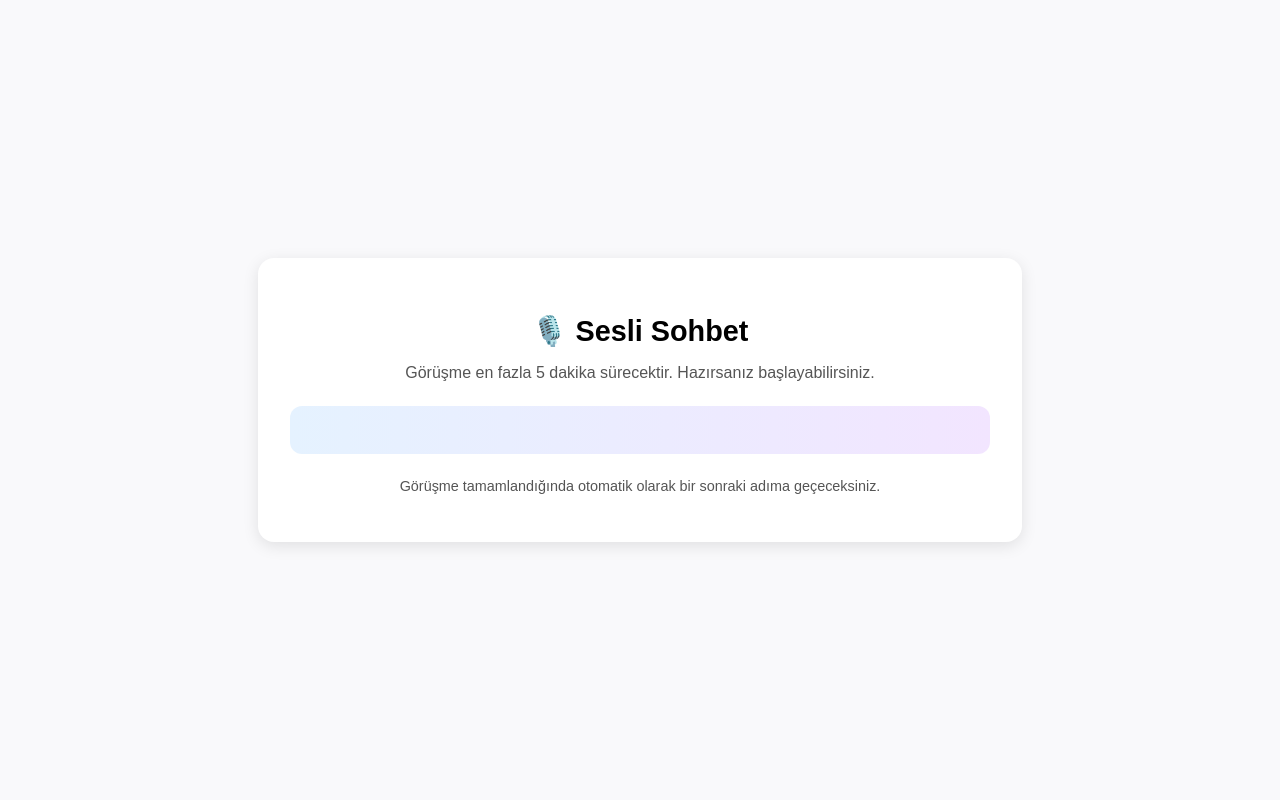
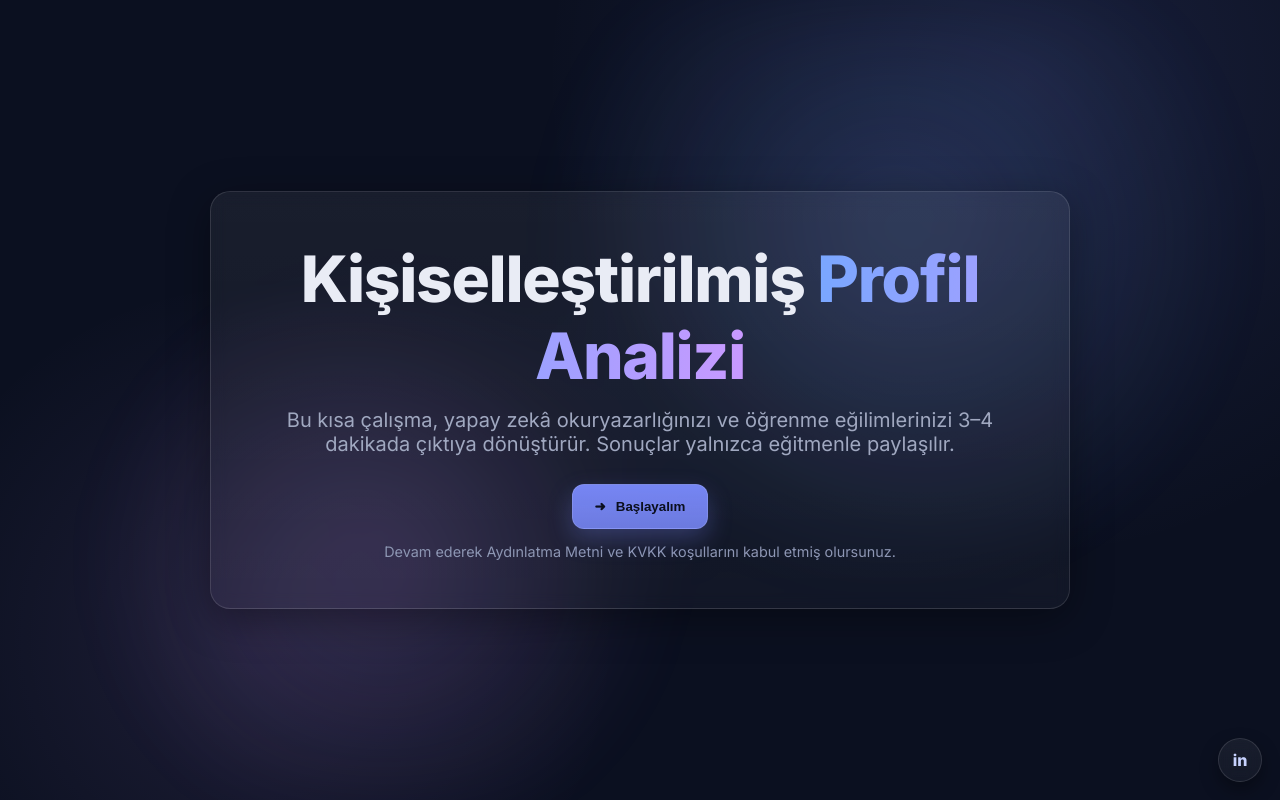
Before and after one commit to nefisebora/oice-agent-site, a plain HTML site: page index.html in a window 1280 px wide. Drawn offline with Linux system fonts and the light colour scheme; a script that the page names is missing.

Commit message:
index.html

```diff
--- a/index.html
+++ b/index.html
@@ -1,84 +1,140 @@
 <!DOCTYPE html>
 <html lang="tr">
 <head>
-  <meta charset="UTF-8" />
-  <meta name="viewport" content="width=device-width, initial-scale=1.0"/>
-  <title>Sesli Sohbet</title>
+  <meta charset="utf-8"/>
+  <meta name="viewport" content="width=device-width, initial-scale=1"/>
+  <title>Kişiselleştirilmiş Profil Analizi</title>
 
-  <!-- ElevenLabs Widget Script -->
-  <script src="https://unpkg.com/@elevenlabs/convai-widget-embed" async type="text/javascript"></script>
+  <!-- Minimal, temiz font -->
+  <link href="https://fonts.googleapis.com/css2?family=Inter:wght@400;600;800&display=swap" rel="stylesheet">
 
   <style>
-    body {
-      margin: 0;
-      font-family: sans-serif;
-      background: #f9f9fb;
-      display: flex;
-      align-items: center;
-      justify-content: center;
-      min-height: 100vh;
+    :root{
+      --bg: #0b1020;           /* koyu arka plan */
+      --fg: #e9ecf5;           /* açık metin */
+      --muted:#a0a8c0;         /* ikincil metin */
+      --glass: rgba(255,255,255,.06);
+      --stroke: rgba(255,255,255,.12);
+      --grad1:#79a7ff;         /* vurgu degrade */
+      --grad2:#c999ff;
+      --cta:#7c8cff;           /* buton rengi */
     }
-    .card {
-      background: white;
-      border-radius: 16px;
-      box-shadow: 0 4px 16px rgba(0,0,0,0.1);
-      max-width: 700px;
-      width: 100%;
-      padding: 32px;
-      text-align: center;
-      animation: fadeIn 0.6s ease-in;
+    *{box-sizing:border-box}
+    html,body{height:100%}
+    body{
+      margin:0; font-family: Inter, ui-sans-serif, system-ui, -apple-system, "Segoe UI", Roboto, Arial;
+      background: radial-gradient(1200px 1200px at 80% 10%, rgba(124,140,255,.12), transparent 40%),
+                  radial-gradient(900px 900px at 20% 80%, rgba(201,153,255,.10), transparent 40%),
+                  var(--bg);
+      color: var(--fg);
+      display:flex; align-items:center; justify-content:center;
+      -webkit-font-smoothing: antialiased;  text-rendering: optimizeLegibility;
     }
-    .card h2 {
-      font-size: 1.8rem;
-      margin-bottom: 8px;
-      display: flex;
-      align-items: center;
-      justify-content: center;
-      gap: 8px;
+
+    /* arka plan blur blob */
+    .blob{
+      position: fixed; inset: 0; pointer-events:none; z-index:0;
+      background:
+        radial-gradient(600px 600px at 70% 30%, rgba(121,167,255,.20), transparent 60%),
+        radial-gradient(500px 500px at 30% 70%, rgba(201,153,255,.18), transparent 60%);
+      filter: blur(40px);
+      opacity:.9;
     }
-    .card p {
-      color: #555;
-      margin-bottom: 16px;
+
+    .wrap{
+      z-index:1;
+      width:100%; max-width: 980px; padding: 40px 20px; margin:auto; text-align:center;
     }
-    .agent-box {
-      background: linear-gradient(to right, rgba(0,128,255,0.1), rgba(128,0,255,0.1));
-      border-radius: 12px;
-      padding: 24px;
-      margin: 24px 0;
+
+    .card{
+      margin: 0 auto; padding: 48px 32px; max-width: 860px;
+      background: linear-gradient( to bottom, rgba(255,255,255,.06), rgba(255,255,255,.03) );
+      border: 1px solid var(--stroke);
+      border-radius: 20px;
+      backdrop-filter: blur(8px);
+      box-shadow: 0 10px 40px rgba(0,0,0,.35);
+      animation: rise .6s ease both;
     }
-    .note {
-      font-size: 0.9rem;
-      color: #777;
-      margin-top: 16px;
+
+    h1{
+      margin:0 0 14px;
+      font-size: clamp(2.2rem, 4vw + 1rem, 4rem);
+      letter-spacing:-0.02em;
     }
-    @keyframes fadeIn {
-      from {opacity: 0; transform: translateY(10px);}
-      to {opacity: 1; transform: translateY(0);}
+    .grad{
+      background: linear-gradient(90deg, var(--grad1), var(--grad2));
+      -webkit-background-clip:text; background-clip:text; color:transparent;
     }
+
+    p.sub{
+      margin:0 auto 28px; max-width: 760px;
+      font-size: clamp(1rem, .9rem + .5vw, 1.25rem);
+      color: var(--muted);
+    }
+
+    .cta{
+      appearance:none; border: 1px solid var(--stroke);
+      background: linear-gradient(180deg, rgba(124,140,255,.95), rgba(124,140,255,.85));
+      color:#0b0f1e; font-weight:700;
+      padding:14px 22px; border-radius: 12px;
+      display:inline-flex; align-items:center; gap:10px; cursor:pointer;
+      box-shadow: 0 10px 24px rgba(124,140,255,.28);
+      transform: translateZ(0);
+      transition: transform .2s ease, box-shadow .2s ease, opacity .25s ease;
+    }
+    .cta:hover{ transform: translateY(-1px); box-shadow:0 16px 36px rgba(124,140,255,.34) }
+    .cta:active{ transform: translateY(0); box-shadow:0 8px 18px rgba(124,140,255,.24) }
+    .arrow{ display:inline-block; transition: transform .25s ease }
+    .cta:hover .arrow{ transform: translateX(4px) }
+
+    .legal{ margin-top:14px; color:#8d96b3; font-size:.9rem }
+
+    /* çıkış animasyonu */
+    .leaving{ animation: leave .45s ease forwards }
+    @keyframes rise{ from{opacity:0; transform: translateY(10px)} to{opacity:1; transform:none} }
+    @keyframes leave{ to{ opacity:0; transform: scale(.985) translateY(8px) } }
+
+    /* alt köşe sosyal (opsiyonel) */
+    .fab{
+      position: fixed; right:18px; bottom:18px; z-index:5;
+      width:44px; height:44px; border-radius:999px; display:grid; place-items:center;
+      background: linear-gradient(180deg, var(--glass), rgba(255,255,255,.04));
+      border:1px solid var(--stroke);
+      color:#c7d2fe; text-decoration:none; font-weight:700;
+      box-shadow: 0 8px 18px rgba(0,0,0,.35);
+      transition: transform .2s ease; backdrop-filter: blur(8px);
+    }
+    .fab:hover{ transform: translateY(-2px) }
   </style>
 </head>
 <body>
+  <div class="blob" aria-hidden="true"></div>
 
-  <div class="card">
-    <h2>🎙️ Sesli Sohbet</h2>
-    <p>Görüşme en fazla 5 dakika sürecektir. Hazırsanız başlayabilirsiniz.</p>
+  <main class="wrap" id="root">
+    <section class="card">
+      <h1>Kişiselleştirilmiş <span class="grad">Profil Analizi</span></h1>
+      <p class="sub">
+        Bu kısa çalışma, yapay zekâ okuryazarlığınızı ve öğrenme eğilimlerinizi 3–4 dakikada çıktıya dönüştürür.
+        Sonuçlar yalnızca eğitmenle paylaşılır.
+      </p>
 
-    <div class="agent-box">
-      <!-- ElevenLabs Voice Agent Embed -->
-      <elevenlabs-convai agent-id="agent_4001k3ed12paf7b9vtfkf3w6ypt8"></elevenlabs-convai>
-    </div>
+      <button id="start" class="cta" aria-label="Analize Başla">
+        <span class="arrow">➜</span> Başlayalım
+      </button>
 
-    <p class="note">Görüşme tamamlandığında otomatik olarak bir sonraki adıma geçeceksiniz.</p>
-  </div>
+      <div class="legal">Devam ederek Aydınlatma Metni ve KVKK koşullarını kabul etmiş olursunuz.</div>
+    </section>
+  </main>
+
+  <a class="fab" href="https://linkedin.com" target="_blank" rel="noopener" aria-label="LinkedIn">in</a>
 
   <script>
-    // 5 dakikalık otomatik bitirme (demo amaçlı)
-    setTimeout(() => {
-      alert("Görüşme süresi sona erdi. Otomatik olarak sonraki adıma yönlendiriliyorsunuz.");
-      // Burada yönlendirme ya da onComplete() tetiklenebilir
-      window.location.href = "/sonraki-adim.html";
-    }, 300000); // 300.000ms = 5 dakika
+    const root = document.getElementById('root');
+    const btn  = document.getElementById('start');
+    btn.addEventListener('click', () => {
+      root.classList.add('leaving');                      // hafif fade/scale
+      setTimeout(() => { window.location.href = 'voice.html'; }, 420); // sonra voice
+    });
   </script>
-
 </body>
 </html>
```
